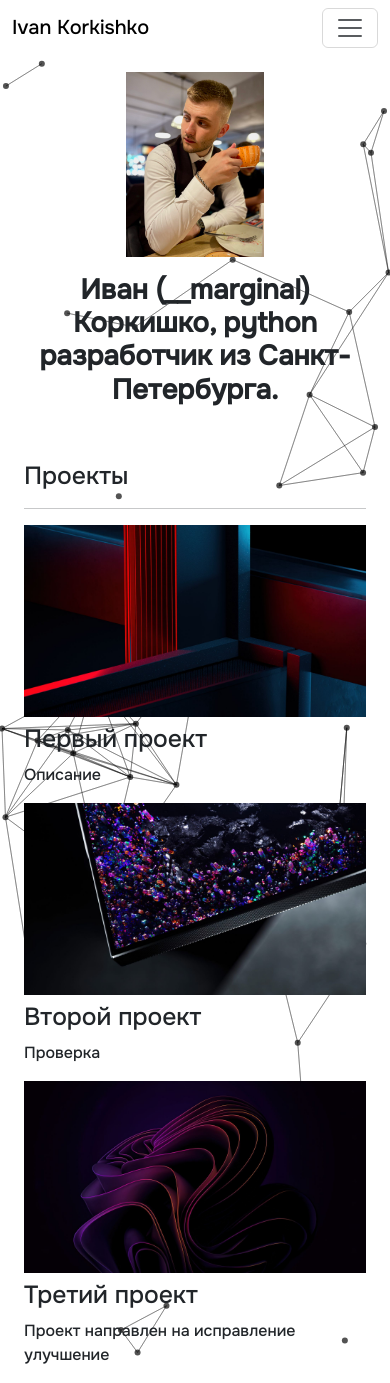
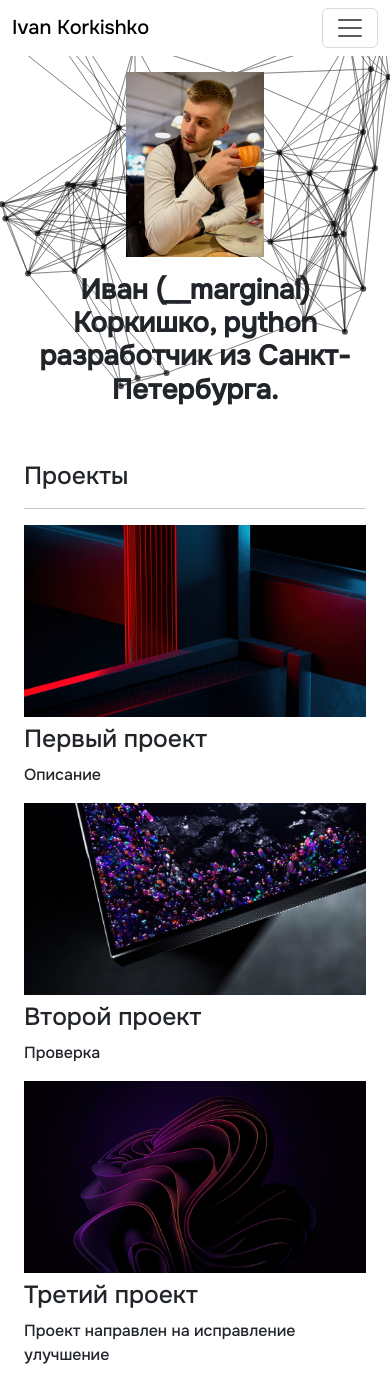
Before and after one commit to marginalprog/personal-portfolio, a Django app: page / in a window 390 px wide. Run offline with Django 4.2, Linux system fonts and the light colour scheme; data comes from the database, SQL or seed files in the repository.

Commit message:
Оптимизация адаптивности фона

```diff
--- a/portfolio/static/portfolio/custom.css
+++ b/portfolio/static/portfolio/custom.css
@@ -35,6 +35,7 @@ canvas{
     position: absolute;
     z-index: -1;
     transform-origin: 0 0;
+    -webkit-size-adjust: 100%;
 }
 
 div{
--- a/portfolio/static/portfolio/script.js
+++ b/portfolio/static/portfolio/script.js
@@ -1,7 +1,7 @@
 var canvas = document.querySelector('canvas');
 ctx = canvas.getContext('2d');
 w = canvas.width = document.documentElement.scrollWidth;
-h = canvas.height = document.documentElement.scrollHeight;
+h = canvas.height = document.documentElement.scrollWidth;
 particles = [];
 properties = {
     bgColor             : 'white',
@@ -14,7 +14,7 @@ properties = {
 };
 
 window.onresize = function(){
-    w = canvas.width = document.documentElement.scrollHeight;
+    w = canvas.width = document.documentElement.scrollWidth;
     h = canvas.height = document.documentElement.scrollHeight;
     if(document.documentElement.clientWidth < 1400){
         properties = {
--- a/portfolio/templates/portfolio/base.html
+++ b/portfolio/templates/portfolio/base.html
@@ -2,7 +2,7 @@
 {% load static %}
 <html lang="ru">
     <head>
-        <meta name="viewport" http-equiv="X-UA-Compatible" content="width=device-width, initial-scale=1, shrink-to-fit=no">
+        <meta name="viewport" http-equiv="X-UA-Compatible" content="width=device-width,height=device-height, initial-scale=1.0, shrink-to-fit=no">
 
         <link rel="stylesheet" href="{% static 'portfolio/custom.css' %}">
 
@@ -13,7 +13,7 @@
         <title>Ivan K.</title>
     </head>
     <body>
-    <canvas id="canvas" ></canvas>
+     <canvas id="canvas" ></canvas>
       <nav id="topNav" class="navbar navbar-expand-lg navbar-light">
         <div class="container">
             <a class="navbar-brand" href="{% url 'home' %}">Ivan Korkishko</a>
```
